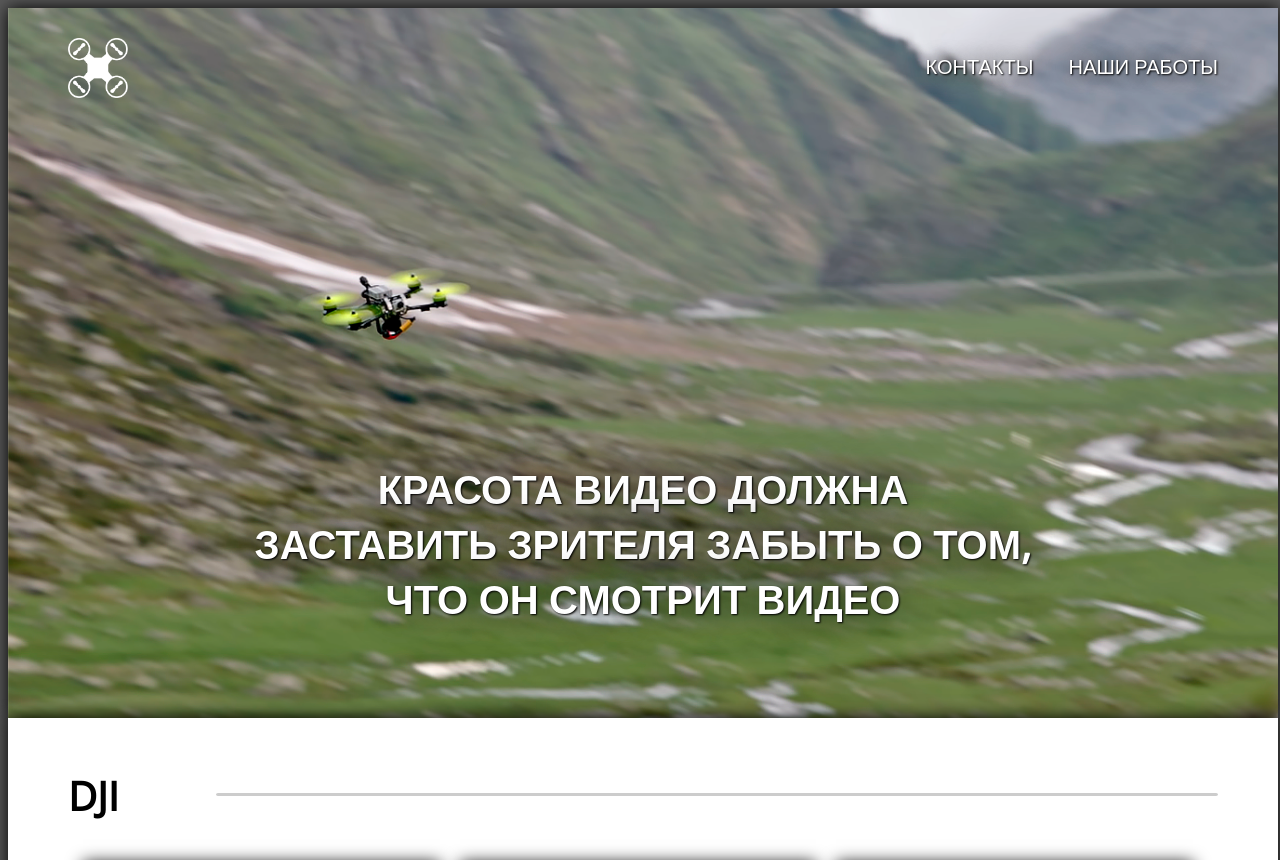
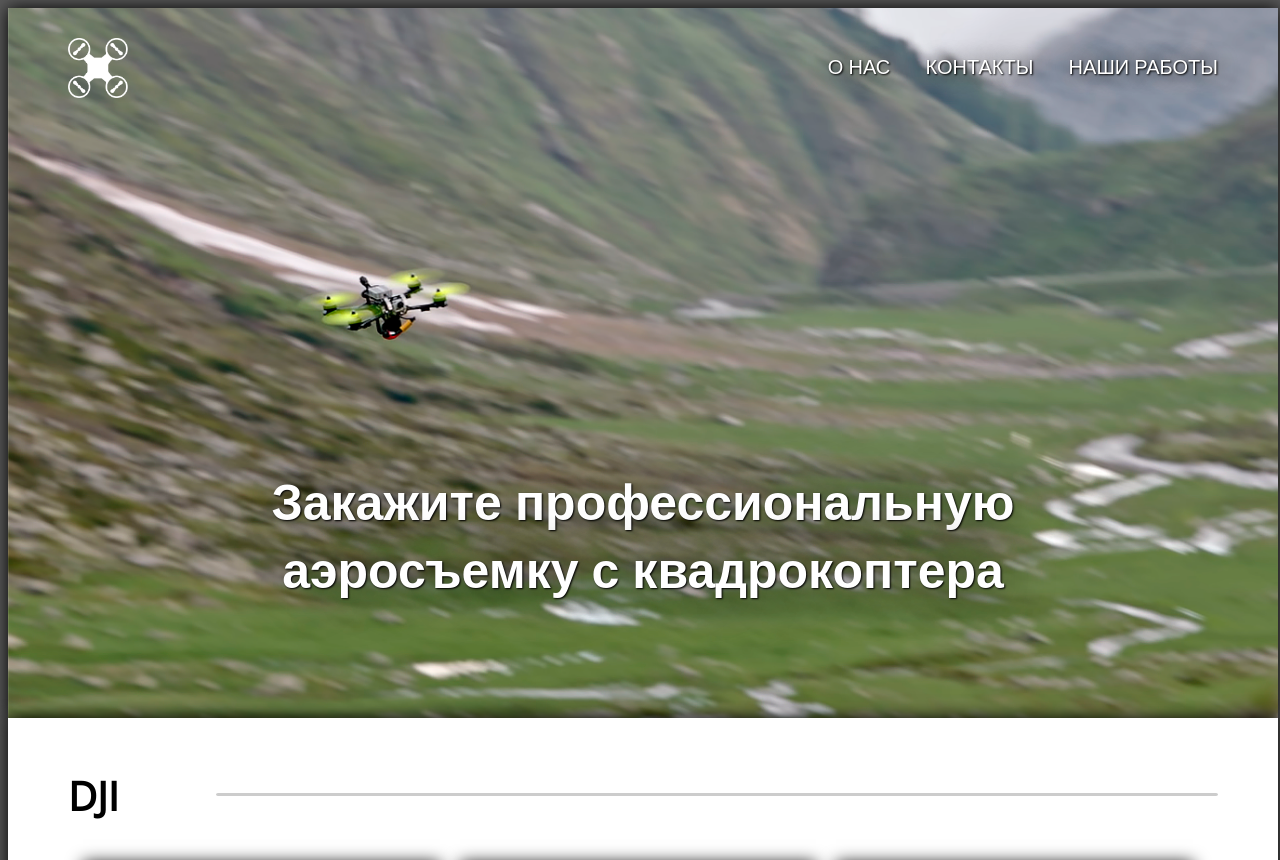
Before and after one commit to aalyautdinov/aalyautdinov.github.io, a PHP site: page / in a window 1280 px wide. Shown: the top 860 px of the page. Run offline with PHP 8.4, Linux system fonts and the light colour scheme.

Commit message:
Добавил блок о нас

```diff
--- a/css/style.css
+++ b/css/style.css
@@ -32,7 +32,7 @@ a:active {
 }
 
 header{
-  background-image: url(img/quadro.png);
+  background-image: url(cssimg/quadro.png);
   background-position: 30%;
   background-size: cover;
   width: 1270px;
@@ -72,24 +72,17 @@ header{
   text-shadow: 1px 1px 2px black, 0 0 1em black;
 }
 
-.contacts{
+.buton{
   margin-right: 30px;
 }
 
-a.contacts:hover{
-  text-shadow: 1px 1px 2px black, 0 0 1em white;
-}
-
-.portfolio{
-  margin-right: 30px;
-}
-
-a.portfolio:hover{
+a.buton:hover{
   text-shadow: 1px 1px 2px black, 0 0 1em white;
 }
 
 .citate{
   text-align: center;
+  font-size: 50px;
   padding-top: 330px;
   color: white;
   text-shadow: 1px 1px 2px black, 0 0 1em black;
@@ -98,7 +91,7 @@ a.portfolio:hover{
 .video{
   background-color: white;
   width: 1270px;
-  height: 1700px;
+  height: 2000px;
   margin-right: auto;
   margin-left: auto;
   box-shadow: 0 0 16px 0px black;
@@ -177,3 +170,25 @@ a.portfolio:hover{
   border-radius: 10px;
   border: 1px solid #cccccc;
 }
+
+.about{
+  height: 2000px;
+}
+
+.about_text{
+  width: 1150px;
+  height: inherit;
+  margin-left: 60px;
+}
+
+.profit{
+  font-size: 40px;
+}
+
+.linia{
+  width: 120px;
+}
+
+.ktomi{
+  text-align: left;
+}
--- a/index.html
+++ b/index.html
@@ -12,11 +12,12 @@
       <div class="nav">
         <a class="logo" href="#"><img class="img_logo" src="img/logo.png" alt=""></img></a>
         <div class="r_menu">
-          <a class="contacts" href="#">КОНТАКТЫ</a>
-          <a class="portfolio" href="#video">НАШИ РАБОТЫ</a>
+          <a class="buton" href="#">О НАС</a>
+          <a class="buton" href="#">КОНТАКТЫ</a>
+          <a class="buton" href="#">НАШИ РАБОТЫ</a>
         </div>
       </div>
-      <h1 class="citate">КРАСОТА ВИДЕО ДОЛЖНА</br> ЗАСТАВИТЬ ЗРИТЕЛЯ ЗАБЫТЬ О ТОМ,</br> ЧТО ОН СМОТРИТ ВИДЕО</h1>
+      <h1 class="citate">Закажите профессиональную</br> аэросъемку с квадрокоптера</h1>
     </header>
       <div class="video">
         <div class="head-dji">
@@ -42,8 +43,8 @@
           <hr class="hr-fpv" align="left" width="300" size="2" color=" #36E052 ">
           <div class="dji_pre">
             <div class="pre">
-              <a href="https://www.youtube.com/watch?v=46aWMctvyzo" target="_blank"><img src="img/saf-fpv.png" alt="САФАДЖАЙ"/></a>
-              <div class="pre_div"><p class="pre_p"><b>САФАДЖАЙ 2017</b></p></div>
+              <a href="https://www.youtube.com/watch?v=u4v_I5xR5WQ" target="_blank"><img src="img/ralli.png" alt="РАЛЛИКРОССАРЕНА"/></a>
+              <div class="pre_div"><p class="pre_p"><b>КРОССАРЕНА 2020</b></p></div>
             </div>
             <div class="pre">
               <a href="https://www.youtube.com/watch?v=H8gqIf_R0C0" target="_blank"><img src="img/but-fpv.png" alt="БУТОВО"/></a>
@@ -55,6 +56,23 @@
             </div>
           </div>
         </div>
+        <div class="about">
+          <div class="about_text">
+            <h1 class="profit">
+              Кто мы и что предлагаем
+            </h1>
+            <img class="linia" src="img/linia.png"/>
+            <div class="ktomi">
+              <h2>Меня зовут Азат. Я оператор гоночного квадрокоптера.<br>
+                  Изначально это было моим хобби, но я всегда любил<br>
+                  монтировать видео под музыку с самого детства, по этому<br>
+                  мы с моим другом решили сделать из этого полезную деятельность.<br>
+                  К слову друг мой тоже летает но на DJI Mavic 2 PRO.
+                  </h2>
+            </div>
+            </div>
+          </div>
+        </div>
       </div>
     </div>
   </body>
```
Also changed, not shown: css/cssimg/quadro.png (added), img/linia.png (added), img/ralli.png (added).
